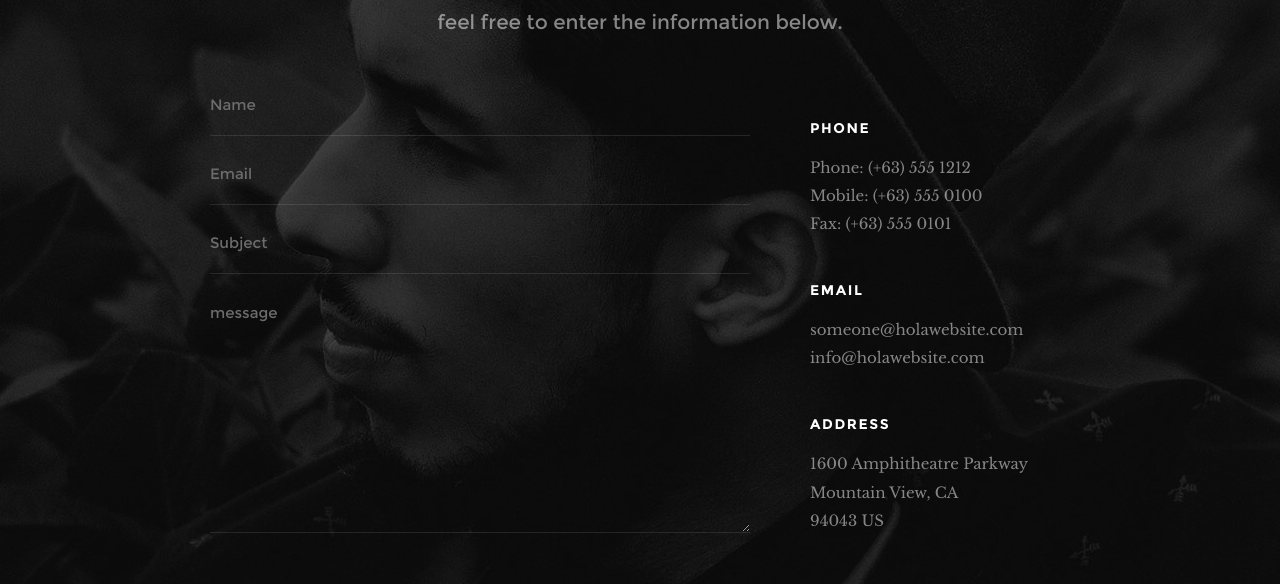
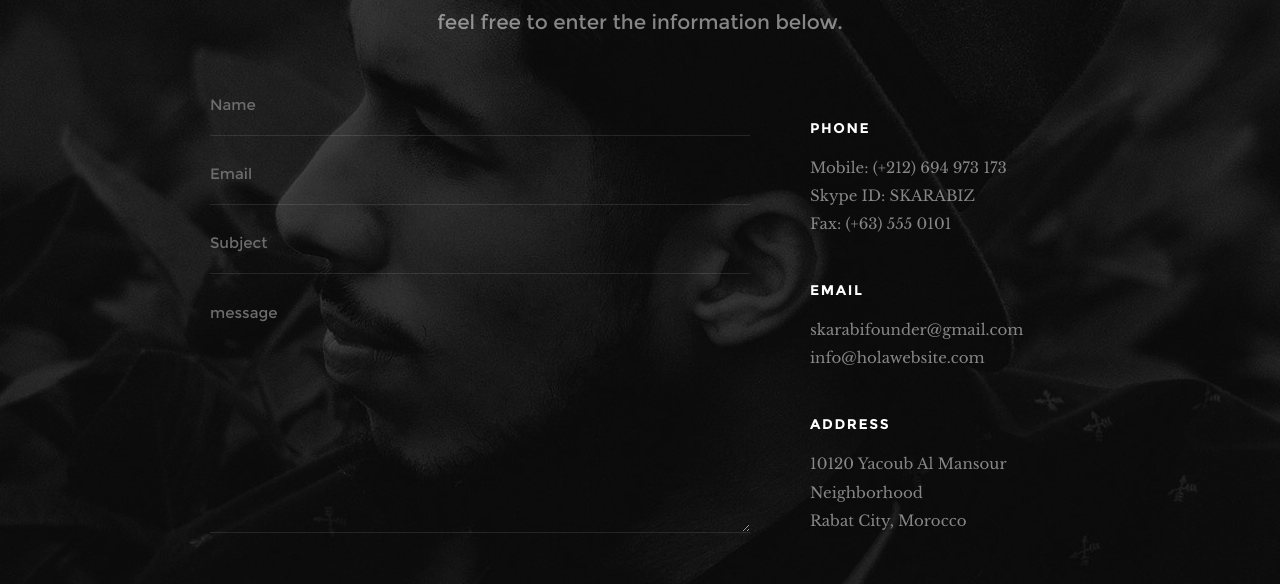
Before and after one commit to SKARABI/SKARABI_FOUNDER_WEBSITE, a plain HTML site: page index.html in a window 1280 px wide. Shown: the part 7665-8249 px from the top of the page. Drawn offline with Linux system fonts and the light colour scheme.

Commit message:
a little modification

```diff
--- a/index.html
+++ b/index.html
@@ -788,27 +788,26 @@
 
                 <!-- contact-success -->
                 <div class="message-success">
-                    Your message was sent, thank you!<br>
+                    Your message was sent, SKARABI thanks you!<br>
                 </div>
 
             </div>
             <div class="col-four tab-full contact__infos">
                 <h4 class="h06">Phone</h4>
-                <p>Phone: (+63) 555 1212<br>
-                Mobile: (+63) 555 0100<br>
+                <p>Mobile: (+212) 694 973 173<br>
+                Skype ID: SKARABIZ<br>
                 Fax: (+63) 555 0101
                 </p>
 
                 <h4 class="h06">Email</h4>
-                <p>someone@holawebsite.com<br>
+                <p>skarabifounder@gmail.com<br>
                 info@holawebsite.com
                 </p>
 
                 <h4 class="h06">Address</h4>
                 <p>
-                1600 Amphitheatre Parkway<br>
-                Mountain View, CA<br>
-                94043 US
+                10120 Yacoub Al Mansour Neighborhood<br>
+                Rabat City, Morocco<br>
                 </p>
             </div>
 
```
